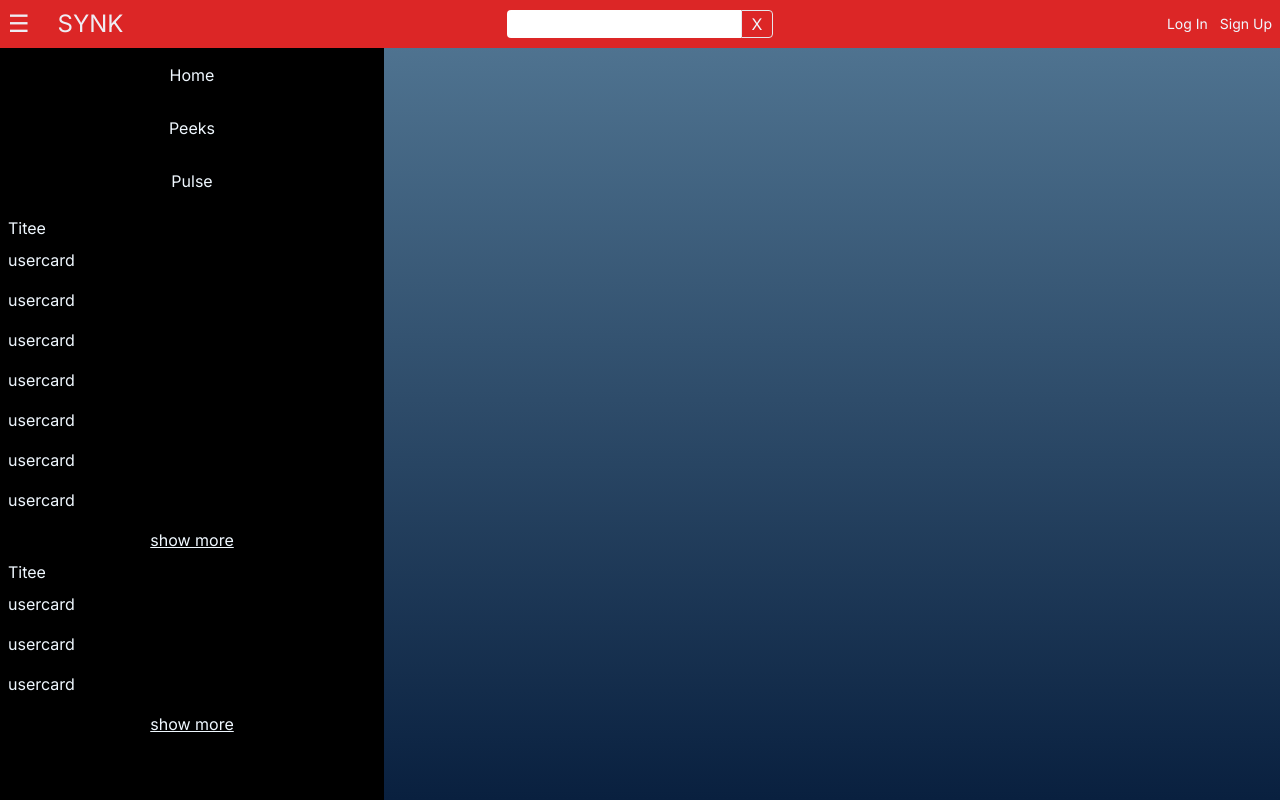
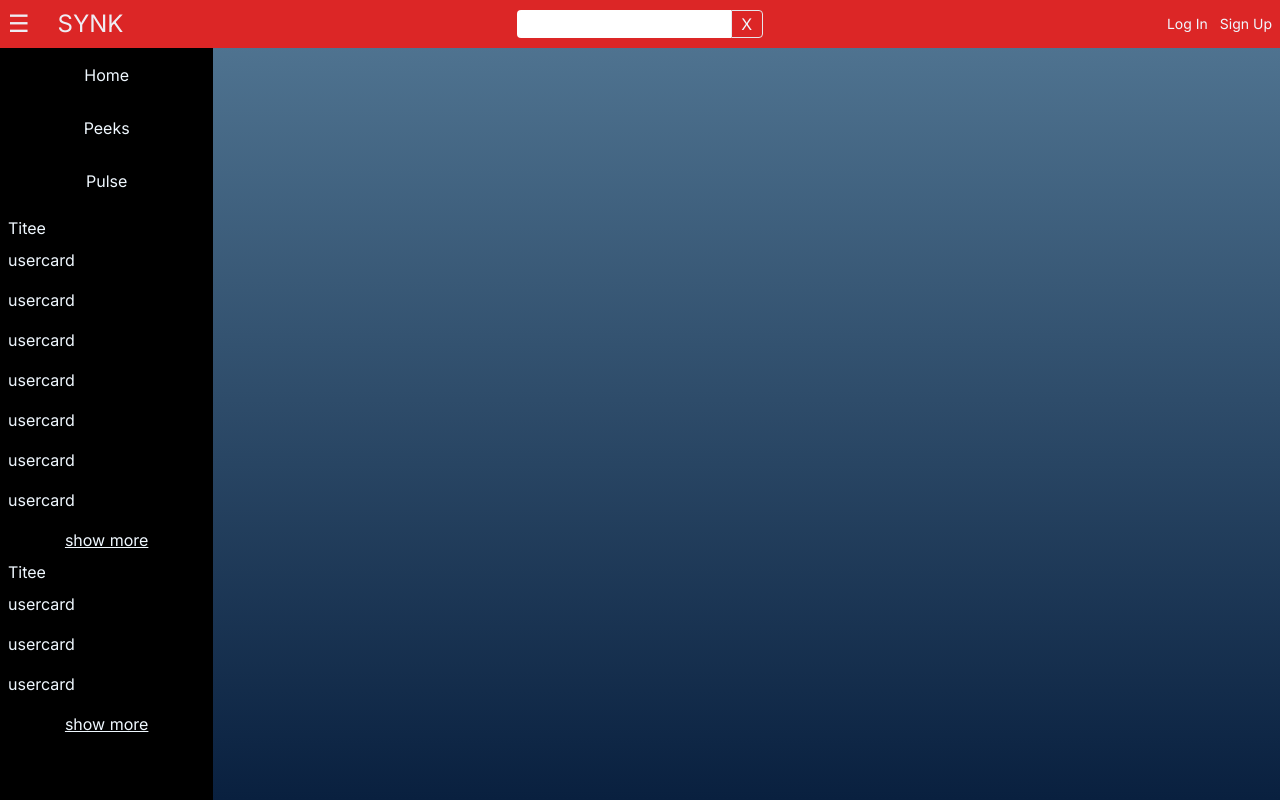
Before and after one commit to daniman123/synk-app, a Next.js app: page / in a window 1280 px wide. Built offline with nearby package versions, Linux system fonts and the light colour scheme.

Commit message:
working: pointless

```diff
--- a/src/components/Layouts/nav/NavBar.tsx
+++ b/src/components/Layouts/nav/NavBar.tsx
@@ -14,14 +14,7 @@ export const NavSegment = ({
 
 const NavBar = (): JSX.Element => {
   return (
-		<header
-			className="fixed top-0 left-0 right-0 w-full
-			sm:h-[10dvh]
-			md:h-[3rem]
-			lg:h-[3rem]
-
-			"
-		>
+    <header className="fixed top-0 left-0 right-0 w-full h-12">
       <nav
         className="bg-red-600 grid h-full w-full
 				max-sm:grid-cols-2 md:grid-cols-3"
@@ -33,7 +26,7 @@ const NavBar = (): JSX.Element => {
           <input
             type="text"
             className="rounded-l outline-none text-slate-600
-						max-sm:w-28 h-7 text-base indent-1"
+						w-2/4 h-7 text-base indent-1"
           />
           <button
             className="border rounded-r outline-none
--- a/src/components/Layouts/secondary/SecondaryLayout.tsx
+++ b/src/components/Layouts/secondary/SecondaryLayout.tsx
@@ -11,14 +11,12 @@ export interface ISecondaryLayout {
 const SecondaryLayout = ({ children }: ISecondaryLayout) => {
 	return (
 		<section
-			className="flex relative md:h-[calc(100dvh-3rem)] md:mt-[3rem]"
+			className="flex relative h-[calc(100dvh-3rem)] mt-12"
 		>
 			<SideBar />
 			<section
 				id="content"
-				className="
-				md:ml-[30dvh] md:w-[calc(100dvw-30dvw)]
-				sm:h-[90dvh] max-sm:w-full max-sm:p-1"
+				className="w-full h-full"
 			>
 				You
 				{/* {children} */}
--- a/src/components/Layouts/sidebar/SideBar.tsx
+++ b/src/components/Layouts/sidebar/SideBar.tsx
@@ -13,9 +13,6 @@ export const Button = ({ name }: { name: string }) => {
     <button className="hover:bg-slate-400 rounded text-center">{name}</button>
   );
 };
-
-
-
 
 export const UserCardList = ({ mock }: { mock: any[] }) => {
   return (
@@ -35,7 +32,7 @@ const SideBar = (): JSX.Element => {
   const isSideBarToggled = useLayoutStore((state) => state.sideBarToggled);
 
   const sidebarMobileDimsHidden =
-    "md:h-full md:w-[30dvw] max-sm:opacity-0  max-sm:translate-x-[-100%] transition-transform transition-opacity duration-300 transform";
+    "md:h-full md:w-1/6 max-sm:opacity-0  max-sm:translate-x-[-100%] transition-transform transition-opacity duration-300 transform";
   const sidebarMobileDims =
     "md:opacity-0  md:translate-x-[-100%]  max-sm:h-full max-sm:w-full max-sm:opacity-100  max-sm:translate-x-0 transition-transform transition-opacity duration-300 transform ";
 
```
Lines whose indentation alone changed are shown as unchanged.
